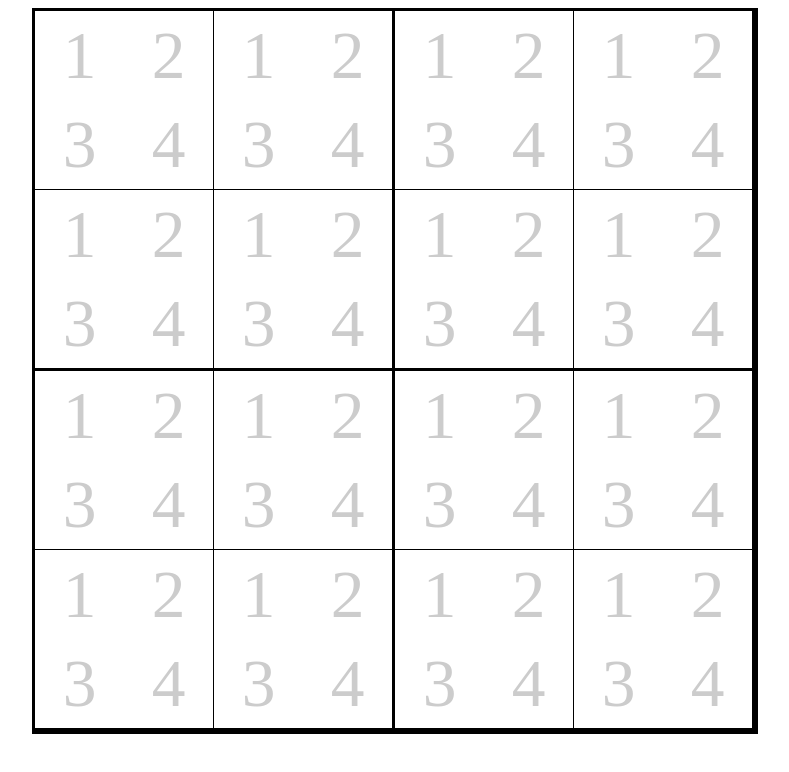
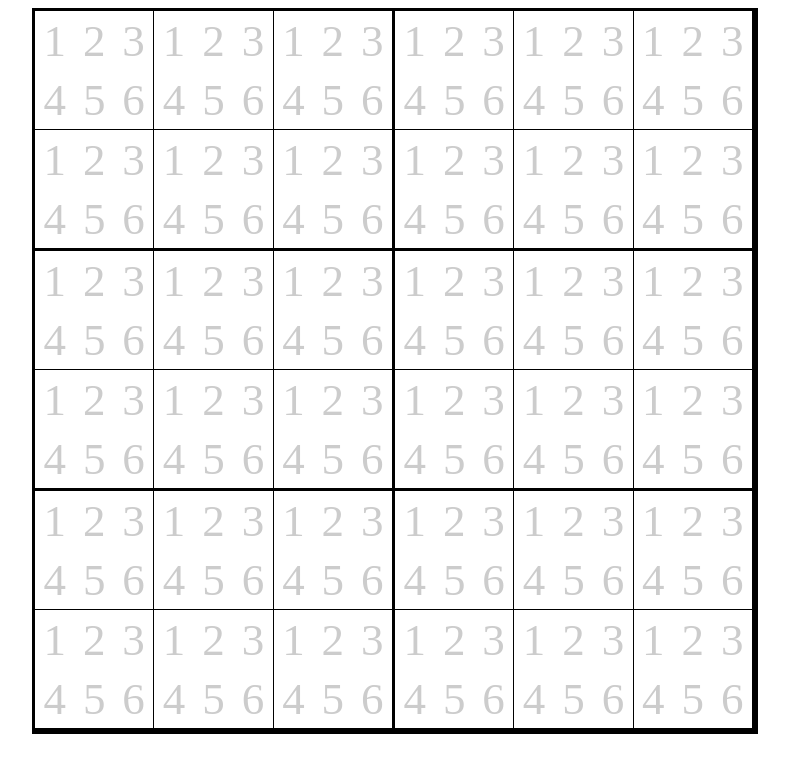
Before and after one commit to jgosar/sudoku-solver, an Angular app in the folder sudoku-solver/: page / in a window 1280 px wide. Shown: the top 772 px of the page, without its empty margins (245-1034 px from the left). Built offline with nearby package versions, Linux system fonts and the light colour scheme.

Commit message:
Made it easier to change grid size

```diff
--- a/sudoku-solver/src/app/components/sudoku-grid/sudoku-grid.component.less
+++ b/sudoku-solver/src/app/components/sudoku-grid/sudoku-grid.component.less
@@ -67,8 +67,7 @@
         flex-wrap: wrap;
         border-right: var(--narrow-border) solid black;
         font-size: calc(
-          var(--grid-size) * 0.75 /
-            (var(--square-height) * var(--square-height))
+          var(--grid-size) * 0.75 / (var(--square-height) * var(--square-width))
         );
 
         &:last-child {
@@ -86,7 +85,7 @@
             var(--grid-size) * 0.75 /
               (
                 var(--square-height) * var(--square-height) *
-                  var(--square-height)
+                  var(--square-width)
               )
           );
         }
--- a/sudoku-solver/src/app/components/sudoku-grid/sudoku-grid.component.ts
+++ b/sudoku-solver/src/app/components/sudoku-grid/sudoku-grid.component.ts
@@ -14,7 +14,7 @@
   sudokuData: SudokuCellState[][];
 
   range = range;
-  SQUARE_WIDTH = 2;
+  SQUARE_WIDTH = 3;
   SQUARE_HEIGHT = 2;
 
   algorithmLevels: ((sudokuData: SudokuCellState[][]) => SudokuActionResult)[] = [
```
